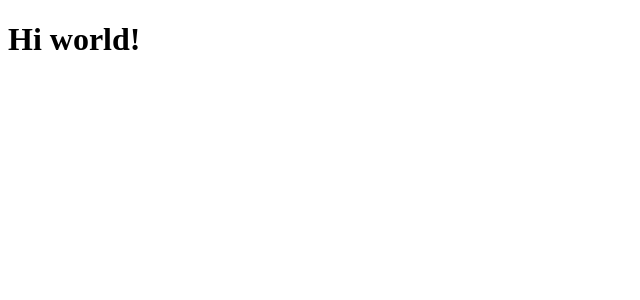
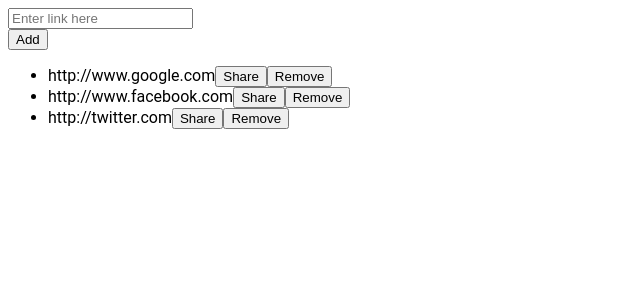
Before and after one commit to highly-illogical/shelf, a React app: page / in a window 1280 px wide. Shown: the top 300 px of the page, without its empty margins (0-640 px from the left). Built offline with nearby package versions, Linux system fonts and the light colour scheme; the HTML template or start-up script is replaced by a standard one.

Commit message:
Started rewriting using React

```diff
--- a/package.json
+++ b/package.json
@@ -11,11 +11,15 @@
   "author": "",
   "license": "ISC",
   "dependencies": {
+    "@fortawesome/fontawesome-svg-core": "^1.2.22",
+    "@fortawesome/free-solid-svg-icons": "^5.10.2",
+    "@fortawesome/react-fontawesome": "^0.1.4",
     "cheerio": "^1.0.0-rc.3",
     "express": "^4.17.1",
     "mongoose": "^5.6.9",
     "morgan": "^1.9.1",
     "react": "^16.9.0",
+    "react-bootstrap": "^1.0.0-beta.12",
     "react-dom": "^16.9.0",
     "request": "^2.88.0",
     "webpack-dev-server": "^3.8.0"
@@ -23,6 +27,7 @@
   "devDependencies": {
     "@babel/cli": "^7.5.5",
     "@babel/core": "^7.5.5",
+    "@babel/plugin-proposal-class-properties": "^7.5.5",
     "@babel/preset-env": "^7.5.5",
     "@babel/preset-react": "^7.0.0",
     "babel-loader": "^8.0.6",
--- a/src/App.js
+++ b/src/App.js
@@ -1,8 +1,103 @@
 import React, { Component } from 'react';
+import Link from './components/link';
 
 class App extends Component {
+  state = {
+    links: [
+      {
+        id: 1,
+        url: 'http://www.google.com',
+        text: 'Lorem ipsum dolor sit amet',
+        tags: ['politics', 'marxism'],
+        isExpanded: false,
+        currentlyEditing: false
+      },
+      {
+        id: 2,
+        url: 'http://www.facebook.com',
+        text: 'Hello world',
+        tags: ['books'],
+        isExpanded: false,
+        currentlyEditing: false
+      },
+      {
+        id: 3,
+        url: 'http://twitter.com',
+        text: '(No text)',
+        tags: ['the guardian', 'left'],
+        isExpanded: false,
+        currentlyEditing: false
+      }
+    ]
+  };
+
+  toggleLink = id => {
+    this.setState({
+      links: this.state.links.map(link => {
+        if (link.id === id) link.isExpanded = !link.isExpanded;
+        return link;
+      })
+    });
+  };
+
+  editText = id => {
+    this.setState({
+      links: this.state.links.map(link => {
+        if (link.id === id) link.currentlyEditing = true;
+        return link;
+      })
+    });
+  };
+
+  saveText = id => {
+    this.setState({
+      links: this.state.links.map(link => {
+        if (link.id === id) {
+          link.currentlyEditing = false;
+        }
+        return link;
+      })
+    });
+  };
+
+  handleChange = id => e => {
+    this.setState({
+      links: this.state.links.map(link => {
+        if (link.id === id) {
+          link.text = e.target.value;
+        }
+        return link;
+      })
+    });
+  };
+
   render() {
-    return <h1>Hello world!</h1>;
+    return (
+      <div className="container" style={{ fontFamily: 'Roboto' }}>
+        <div className="input-group">
+          <input
+            type="text"
+            className="form-control"
+            placeholder="Enter link here"
+          />
+          <div className="input-group-append">
+            <button className="btn btn-info">Add</button>
+          </div>
+        </div>
+        <ul className="list-group">
+          {this.state.links.map(link => (
+            <Link
+              key={link.id}
+              link={link}
+              onClick={() => this.toggleLink(link.id)}
+              onEdit={() => this.editText(link.id)}
+              onSave={() => this.saveText(link.id)}
+              handleChange={this.handleChange(link.id)}
+            />
+          ))}
+        </ul>
+      </div>
+    );
   }
 }
 
--- /dev/null
+++ b/src/components/link.jsx
@@ -0,0 +1,66 @@
+import React, { Component } from 'react';
+import { FontAwesomeIcon } from '@fortawesome/react-fontawesome';
+import { faTimes } from '@fortawesome/free-solid-svg-icons';
+
+class Link extends Component {
+  linkVisibility = v => {
+    return v ? {} : { display: 'none' };
+  };
+
+  handleClick = e => {
+    if (e.target.className === 'list-group-item') this.props.onClick();
+  };
+
+  render() {
+    return (
+      <li className="list-group-item" onClick={this.handleClick}>
+        {this.props.link.url}
+        <button className="btn btn-outline-primary btn-sm m-2">Share</button>
+        <button className="btn btn-outline-danger btn-sm">Remove</button>
+        {this.props.link.currentlyEditing ? (
+          <button
+            className="btn btn-outline-info btn-sm m-2"
+            style={this.linkVisibility(this.props.link.isExpanded)}
+            onClick={this.props.onSave}
+          >
+            Save
+          </button>
+        ) : (
+          <button
+            className="btn btn-outline-secondary btn-sm m-2"
+            style={this.linkVisibility(this.props.link.isExpanded)}
+            onClick={this.props.onEdit}
+          >
+            Edit Text
+          </button>
+        )}
+        <div
+          className="m-3"
+          style={this.linkVisibility(this.props.link.isExpanded)}
+        >
+          {this.props.link.currentlyEditing ? (
+            <textarea
+              defaultValue={this.props.link.text}
+              onChange={this.props.handleChange}
+            />
+          ) : (
+            this.props.link.text
+          )}
+        </div>
+        <div style={this.linkVisibility(this.props.link.isExpanded)}>
+          {this.props.link.tags.map(tag => (
+            <span key={tag} className="badge badge-dark badge-pill m-1">
+              {tag}
+              <FontAwesomeIcon
+                icon={faTimes}
+                style={{ marginLeft: '5px', fontSize: '10px' }}
+              />
+            </span>
+          ))}
+        </div>
+      </li>
+    );
+  }
+}
+
+export default Link;
--- a/src/index.js
+++ b/src/index.js
@@ -1,6 +1,6 @@
 import React from 'react';
 import ReactDOM from 'react-dom';
-//import App from './App';
+import App from './App';
 
 setTimeout(() => {}, 1000);
-ReactDOM.render(<h1>Hi world!</h1>, document.getElementById('root'));
+ReactDOM.render(<App />, document.getElementById('root'));
```
Also changed, not shown: src/components/AddLink.jsx (added, +21 -0 lines), .babelrc, 1 other file (tests, documents, lock files or other folders).
